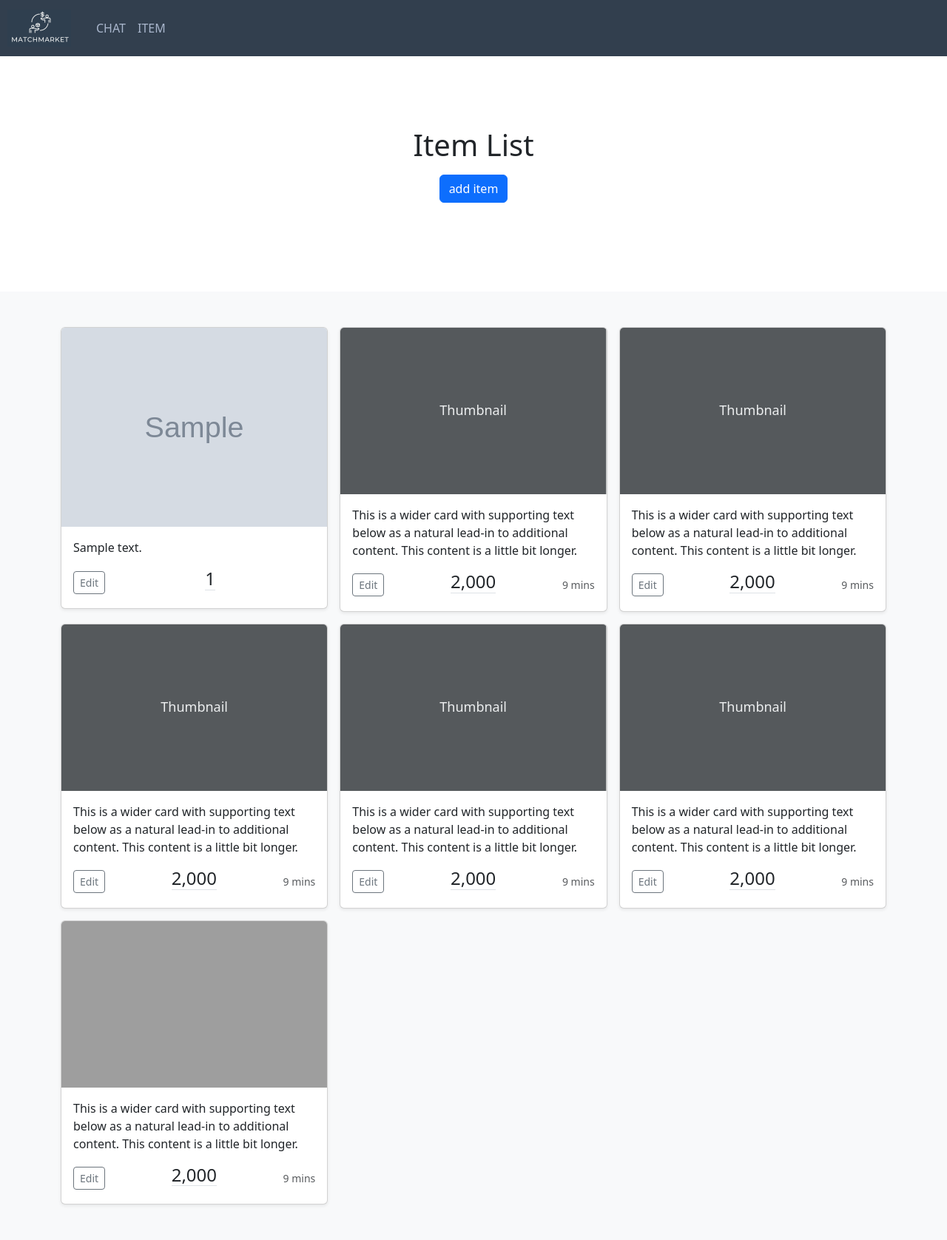
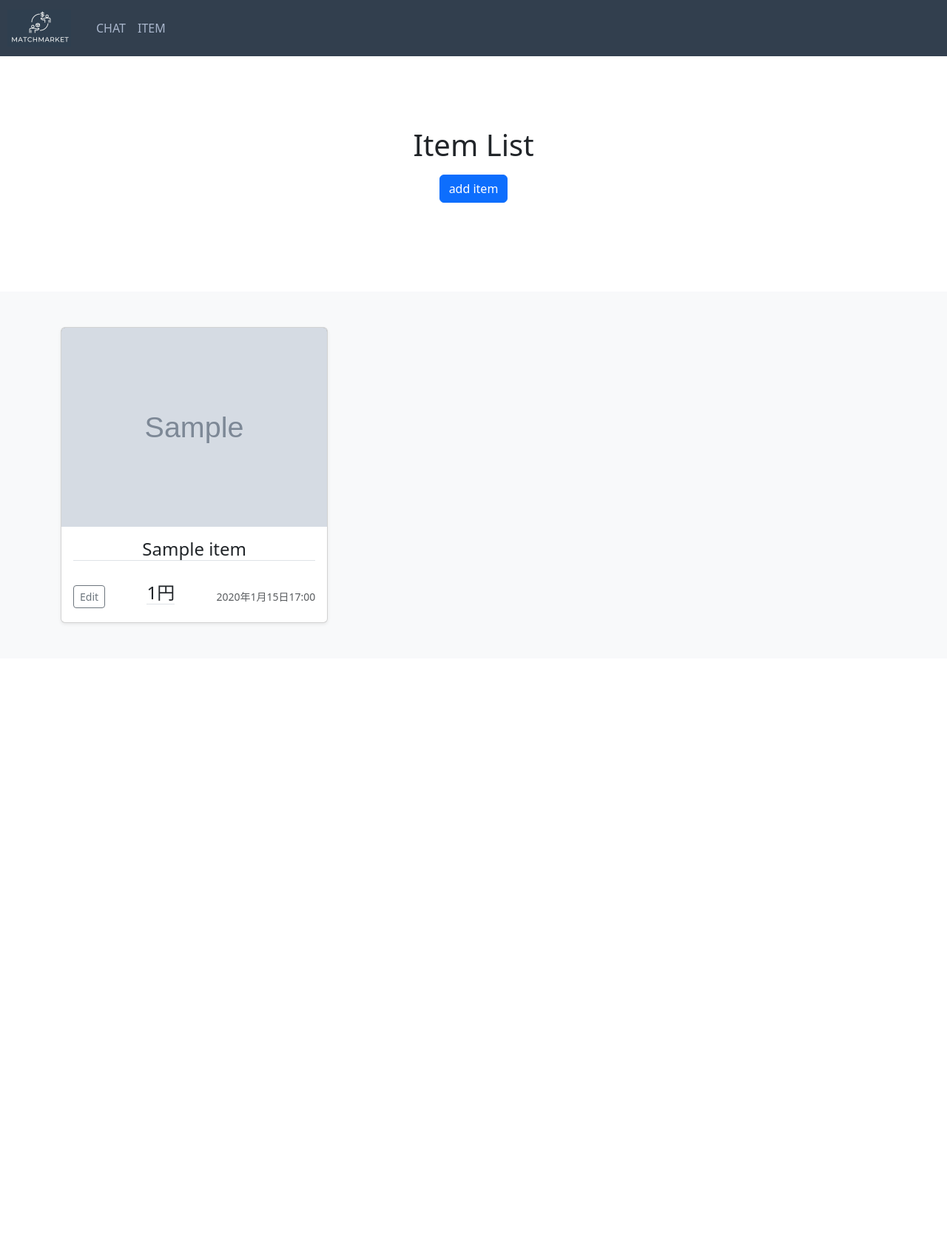
Before and after one commit to yanaih16/gPBL_2023_summer, a Django app: page /item_list/ in a window 1280 px wide. Shown: the whole page at 74% size. After the commit the page ends 845 px from the top, so only its background shows below. Run offline with Django 4.2, Linux system fonts and the light colour scheme; a user stored in the database is signed in; tables that the repository leaves empty hold one stand-in row (values such as "Sample post"); grey boxes marked "Sample" are stand-in pictures; some libraries are stand-ins or nearby versions; grey boxes are pictures that could not be loaded.

Commit message:
[change] item_list.html

```diff
--- a/templates/item/item_list.html
+++ b/templates/item/item_list.html
@@ -3,11 +3,16 @@
 {% block content %}
   <style>
     .bd-placeholder-img {
-      font-size: 1.125rem;
-      text-anchor: middle;
-      -webkit-user-select: none;
-      -moz-user-select: none;
-      user-select: none;
+      display: flex;          /* Flexboxを利用してテキストを中央に配置 */
+      align-items: center;    /* 垂直方向中央揃え */
+      justify-content: center; /* 水平方向中央揃え */
+
+      width: 100%;  /* 画像の幅をカードの幅に合わせる */
+      max-height: 300px;  /* 画像の最大高さを設定 */
+      object-fit: contain;
+      display: block;  /* ブロックレベル要素として表示 */
+      margin: 0 auto;  /* 水平方向に中央寄せ */
+      background-color: grey;
     }
 
     @media (min-width: 768px) {
@@ -73,6 +78,12 @@
     .bd-mode-toggle {
       z-index: 1500;
     }
+    .card-fix {
+      height: 400px;  /* あなたの希望する高さに設定してください */
+      overflow: hidden;
+    }
+
+
   </style>
   <body>
 
@@ -99,24 +110,25 @@
 
         {% for object in object_list %}
         <div class="col">
-          <div class="card shadow-sm">
+          <div class="card shadow-sm card-fix d-flex flex-column">
             <img class="bd-placeholder-img card-img-top" src="{{ object.image.url }}" alt="Image for {{ object.name }}">
 
-            <div class="card-body">
-              <p class="card-text">{{object.text|truncatechars:50}}</p>
-              <div class="d-flex justify-content-between align-items-center">
+            <div class="card-body card-body-fix flex-grow-1 d-flex flex-column">
+              <h4 class="card-text text-center border-bottom">{{object.name}}</h4>
+              <div class="d-flex justify-content-between align-items-center mt-auto">
                 <div class="btn-group">
                   <button type="button" class="btn btn-sm btn-outline-secondary">Edit</button>
                 </div>
-                <h4 class="card-text text-center border-bottom">{{object.value}}</h4>
+                <h4 class="card-text text-center border-bottom">{{object.value}}円</h4>
 
-                <small class="text-body-secondary">{{object.crated_at}}</small>
+                <small class="text-body-secondary">{{object.created_at}}</small>
               </div>
             </div>
           </div>
         </div>
         {% endfor %}
 
+        <!--
         <div class="col">
           <div class="card shadow-sm">
             <svg class="bd-placeholder-img card-img-top" width="100%" height="225" xmlns="http://www.w3.org/2000/svg" role="img" aria-label="Placeholder: Thumbnail" preserveAspectRatio="xMidYMid slice" focusable="false"><title>Placeholder</title><rect width="100%" height="100%" fill="#55595c"/><text x="50%" y="50%" fill="#eceeef" dy=".3em">Thumbnail</text></svg>
@@ -133,95 +145,9 @@
             </div>
           </div>
         </div>
-        <div class="col">
-          <div class="card shadow-sm">
-            <svg class="bd-placeholder-img card-img-top" width="100%" height="225" xmlns="http://www.w3.org/2000/svg" role="img" aria-label="Placeholder: Thumbnail" preserveAspectRatio="xMidYMid slice" focusable="false"><title>Placeholder</title><rect width="100%" height="100%" fill="#55595c"/><text x="50%" y="50%" fill="#eceeef" dy=".3em">Thumbnail</text></svg>
-            <div class="card-body">
-              <p class="card-text">This is a wider card with supporting text below as a natural lead-in to additional content. This content is a little bit longer.</p>
-              <div class="d-flex justify-content-between align-items-center">
-                <div class="btn-group">
-                  <button type="button" class="btn btn-sm btn-outline-secondary">Edit</button>
-                </div>
-                <h4 class="card-text text-center border-bottom">2,000</h4>
+      -->
 
-                <small class="text-body-secondary">9 mins</small>
-              </div>
-            </div>
-          </div>
-        </div>
 
-        <div class="col">
-          <div class="card shadow-sm">
-            <svg class="bd-placeholder-img card-img-top" width="100%" height="225" xmlns="http://www.w3.org/2000/svg" role="img" aria-label="Placeholder: Thumbnail" preserveAspectRatio="xMidYMid slice" focusable="false"><title>Placeholder</title><rect width="100%" height="100%" fill="#55595c"/><text x="50%" y="50%" fill="#eceeef" dy=".3em">Thumbnail</text></svg>
-            <div class="card-body">
-              <p class="card-text">This is a wider card with supporting text below as a natural lead-in to additional content. This content is a little bit longer.</p>
-              <div class="d-flex justify-content-between align-items-center">
-                <div class="btn-group">
-                  <button type="button" class="btn btn-sm btn-outline-secondary">Edit</button>
-                </div>
-                <h4 class="card-text text-center border-bottom">2,000</h4>
-
-                <small class="text-body-secondary">9 mins</small>
-              </div>
-            </div>
-          </div>
-        </div>
-        <div class="col">
-          <div class="card shadow-sm">
-            <svg class="bd-placeholder-img card-img-top" width="100%" height="225" xmlns="http://www.w3.org/2000/svg" role="img" aria-label="Placeholder: Thumbnail" preserveAspectRatio="xMidYMid slice" focusable="false"><title>Placeholder</title><rect width="100%" height="100%" fill="#55595c"/><text x="50%" y="50%" fill="#eceeef" dy=".3em">Thumbnail</text></svg>
-            <div class="card-body">
-              <p class="card-text">This is a wider card with supporting text below as a natural lead-in to additional content. This content is a little bit longer.</p>
-              <div class="d-flex justify-content-between align-items-center">
-                <div class="btn-group">
-                  <button type="button" class="btn btn-sm btn-outline-secondary">Edit</button>
-                </div>
-                <h4 class="card-text text-center border-bottom">2,000</h4>
-
-                <small class="text-body-secondary">9 mins</small>
-              </div>
-            </div>
-          </div>
-        </div>
-        <div class="col">
-          <div class="card shadow-sm">
-            <svg class="bd-placeholder-img card-img-top" width="100%" height="225" xmlns="http://www.w3.org/2000/svg" role="img" aria-label="Placeholder: Thumbnail" preserveAspectRatio="xMidYMid slice" focusable="false"><title>Placeholder</title><rect width="100%" height="100%" fill="#55595c"/><text x="50%" y="50%" fill="#eceeef" dy=".3em">Thumbnail</text></svg>
-            <div class="card-body">
-              <p class="card-text">This is a wider card with supporting text below as a natural lead-in to additional content. This content is a little bit longer.</p>
-              <div class="d-flex justify-content-between align-items-center">
-                <div class="btn-group">
-                  <button type="button" class="btn btn-sm btn-outline-secondary">Edit</button>
-                </div>
-                <h4 class="card-text text-center border-bottom">2,000</h4>
-
-                <small class="text-body-secondary">9 mins</small>
-              </div>
-            </div>
-          </div>
-        </div>
-
-        <div class="col">
-          <div class="card shadow-sm">
-            <!--
-            <svg class="bd-placeholder-img card-img-top" width="100%" height="225" xmlns="http://www.w3.org/2000/svg" role="img" aria-label="Placeholder: Thumbnail" preserveAspectRatio="xMidYMid slice" focusable="false"><title>Placeholder</title><rect width="100%" height="100%" fill="#55595c"/><text x="50%" y="50%" fill="#eceeef" dy=".3em">Thumbnail</text></svg>
-            -->
-            <img class="bd-placeholder-img card-img-top" src="path/to/your/image.jpg" alt="Placeholder: Thumbnail" width="100%" height="225">
-
-            <div class="card-body">
-              <p class="card-text">This is a wider card with supporting text below as a natural lead-in to additional content. This content is a little bit longer.</p>
-              <div class="d-flex justify-content-between align-items-center">
-
-                <!--右下のボタン-->
-                <div class="btn-group">
-                  <button type="button" class="btn btn-sm btn-outline-secondary">Edit</button>
-                </div>
-                <h4 class="card-text text-center border-bottom">2,000</h4>
-
-                <!--更新時間-->
-                <small class="text-body-secondary">9 mins</small>
-              </div>
-            </div>
-          </div>
-        </div>
 
 
 
```
